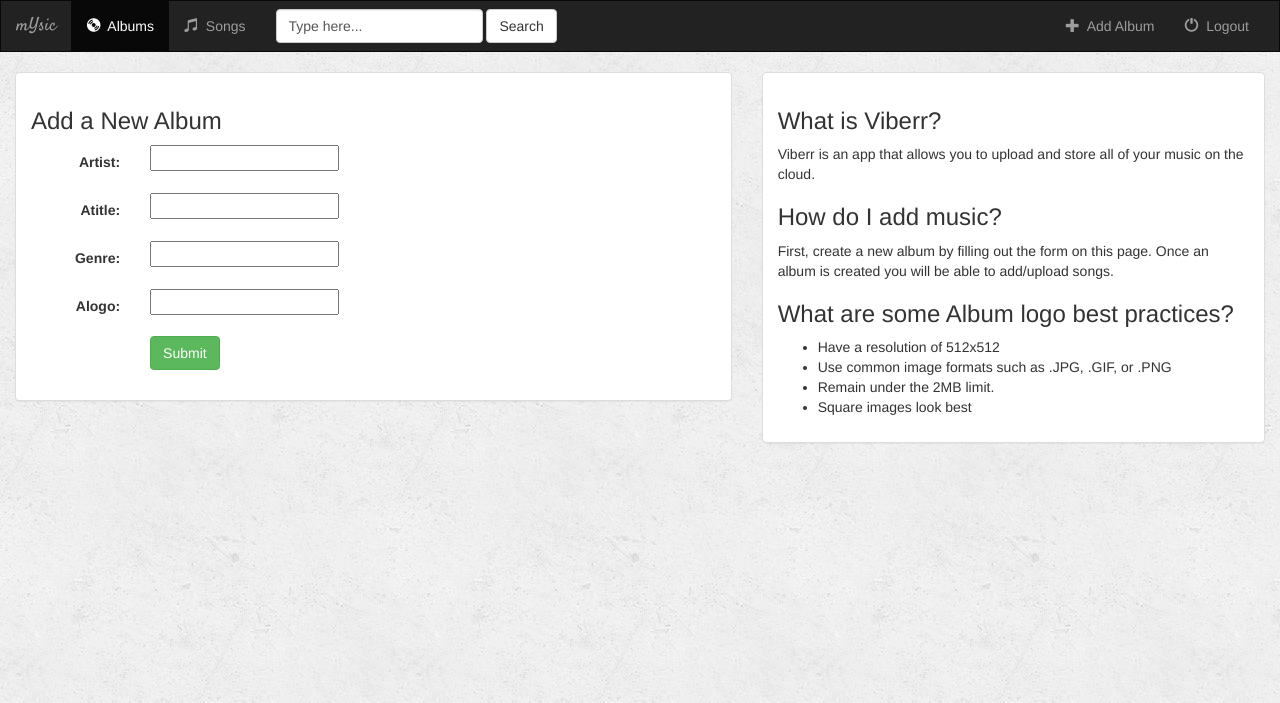
After one commit to AKochin/mysic, a Django app: page /music/album/add/ in a window 1280 px wide. The commit adds this page. Shown: the top 703 px of the page. Run offline with Django 3.2, Linux system fonts and the light colour scheme; some libraries are stand-ins or nearby versions.

Commit message:
Lesson 31: Added pretty form with data validation to add new album
Signed-off-by: Andrey Kochin <Akochin@example.com>

```diff
--- /dev/null
+++ b/webby/music/templates/music/album_form.html
@@ -0,0 +1,51 @@
+{% extends 'music/base.html' %}
+{% block title %}Add a New Album{% endblock %}
+{% block albums_active %}active{% endblock %}
+
+{% block buddy %}
+<div class="container-fluid">
+
+    <div class="row">
+
+        <div class="col-sm-12 col-md-7">
+            <div class="panel panel-default">
+                <div class="panel-body">
+                    <h3>Add a New Album</h3>
+                    {% if error_message %}
+                        <p><strong>{{ error_message }}</strong></p>
+                    {% endif %}
+                    <form class="form-horizontal" role="form" action="" method="post" enctype="multipart/form-data">
+                        {% csrf_token %}
+                        {% include 'music/form_template.html' %}
+                        <div class="form-group">
+                            <div class="col-sm-offset-2 col-sm-10">
+                                <button type="submit" class="btn btn-success">Submit</button>
+                            </div>
+                        </div>
+                    </form>
+                </div>
+            </div>
+        </div>
+
+        <div class="col-sm-12 col-md-5">
+            <div class="panel panel-default">
+                <div class="panel-body">
+                    <h3>What is Viberr?</h3>
+                    <p>Viberr is an app that allows you to upload and store all of your music on the cloud.</p>
+                    <h3>How do I add music?</h3>
+                    <p>First, create a new album by filling out the form on this page. Once an album is created you will be able to add/upload songs.</p>
+                    <h3>What are some Album logo best practices?</h3>
+                    <ul>
+                        <li>Have a resolution of 512x512</li>
+                        <li>Use common image formats such as .JPG, .GIF, or .PNG</li>
+                        <li>Remain under the 2MB limit.</li>
+                        <li>Square images look best</li>
+                    </ul>
+                </div>
+            </div>
+        </div>
+
+    </div>
+
+</div>
+{% endblock %}
--- a/webby/music/templates/music/base.html
+++ b/webby/music/templates/music/base.html
@@ -51,7 +51,7 @@
 
                 <ul class="nav navbar-nav navbar-right">
                     <li class="">
-                        <a href="#">
+                        <a href="{% url 'music:album-add' %}">
                             <span class="glyphicon glyphicon-plus" aria-hidden="true"></span>&nbsp; Add Album
                         </a>
                     </li>
--- /dev/null
+++ b/webby/music/templates/music/form_template.html
@@ -0,0 +1,9 @@
+{% for field in form %}
+    <div class="form-group">
+        <div class="col-sm-offset-2 col-sm-10">
+            <span class="text-danger small">{{ field.errors }}</span>
+        </div>
+        <label class="control-label col-sm-2">{{ field.label_tag }}</label>
+        <div class="col-sm-10">{{ field }}</div>
+    </div>
+{% endfor %}
```
Also changed, not shown: webby/db.sqlite3.
